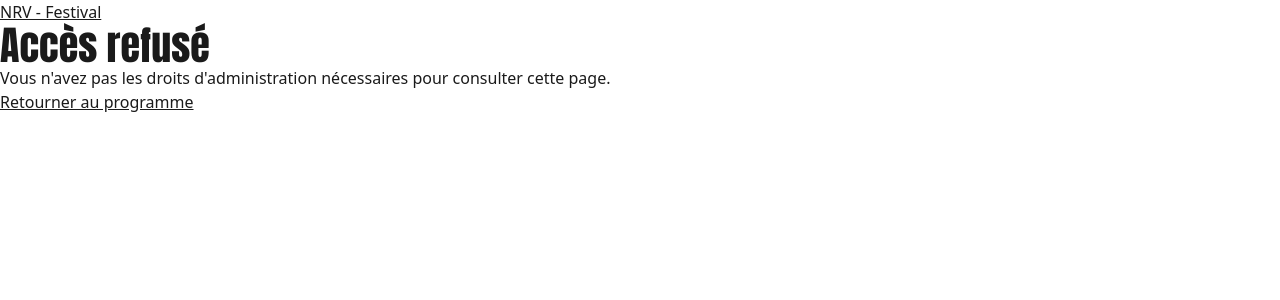
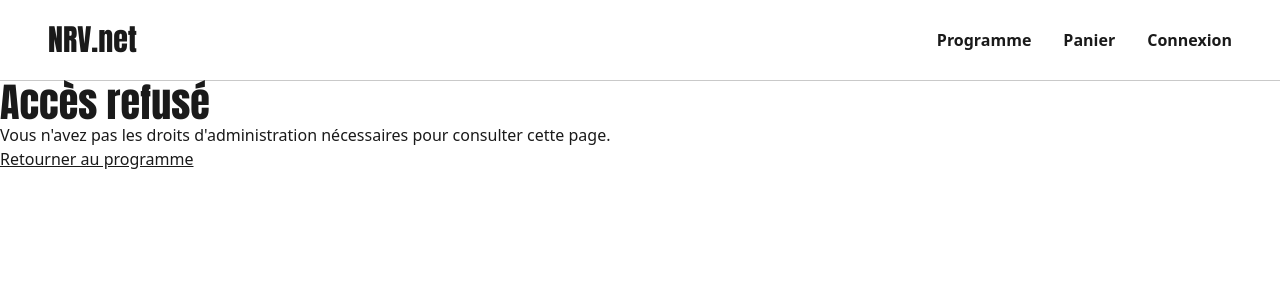
Before and after one commit to Dev9Shadow/NRV-Atelier, a PHP site: page /admin.html in a window 1280 px wide. Shown: the top 300 px of the page. Run offline with PHP 8.4, Linux system fonts and the light colour scheme.

Commit message:
header commun

```diff
--- a/front/admin.html
+++ b/front/admin.html
@@ -6,9 +6,13 @@
     <link rel="stylesheet" href="css/main.css">
 </head>
 <body>
-    <header>
-        <nav class="navbar">
-            <a href="index.html" class="logo">NRV - Festival</a>
+    <header class="site-header">
+        <a class="site-header__logo" href="index.html">NRV.net</a>
+        <nav class="site-header__nav" aria-label="Navigation principale">
+            <ul>
+                <li><a href="index.html">Programme</a></li>
+                <li><a href="panier.html">Panier</a></li>
+            </ul>
         </nav>
     </header>
 
@@ -17,6 +21,7 @@
         <p style="text-align: center;">Chargement en cours...</p>
     </main>
 
+    <script type="module" src="js/header.js"></script>
     <script type="module" src="./js/admin.js"></script>
 </body>
 </html>
--- a/front/billet.html
+++ b/front/billet.html
@@ -14,6 +14,7 @@
         <nav class="site-header__nav" aria-label="Navigation principale">
             <ul>
                 <li><a href="index.html">Programme</a></li>
+                <li><a href="panier.html">Panier</a></li>
             </ul>
         </nav>
     </header>
@@ -75,6 +76,7 @@
     </script>
 
     <script src="js/lib/handlebars.min.js"></script>
+    <script type="module" src="js/header.js"></script>
     <script type="module" src="js/billet.js"></script>
 </body>
 </html>
--- a/front/css/main.css
+++ b/front/css/main.css
@@ -98,18 +98,35 @@ a:focus-visible {
   margin: 0;
   padding: 0;
   display: flex;
-  gap: 2rem;
+  flex-wrap: wrap;
+  gap: 0 1.5rem;
 }
-.site-header__nav a {
+@media (min-width: 48rem) {
+  .site-header__nav ul {
+    gap: 0 2rem;
+  }
+}
+.site-header__nav a, .site-header__deconnexion {
   display: inline-block;
   padding-block: 0.5rem;
   color: #1a1a1a;
   font-weight: 600;
   text-decoration: none;
 }
-.site-header__nav a:hover, .site-header__nav a[aria-current=page] {
+.site-header__nav a:hover, .site-header__nav a[aria-current=page], .site-header__deconnexion:hover, .site-header__deconnexion[aria-current=page] {
   text-decoration: underline;
   text-underline-offset: 0.3em;
+}
+.site-header__deconnexion {
+  border: 0;
+  background: none;
+  font: inherit;
+  font-weight: 600;
+  cursor: pointer;
+}
+.site-header__deconnexion:focus-visible {
+  outline: 2px solid #1a1a1a;
+  outline-offset: 2px;
 }
 
 .site-footer {
--- a/front/index.html
+++ b/front/index.html
@@ -13,6 +13,7 @@
         <nav class="site-header__nav" aria-label="Navigation principale">
             <ul>
                 <li><a href="index.html" aria-current="page">Programme</a></li>
+                <li><a href="panier.html">Panier</a></li>
             </ul>
         </nav>
     </header>
@@ -78,6 +79,7 @@
         {{/each}}
     </script>
     <script src="js/lib/handlebars.min.js"></script>
+    <script type="module" src="js/header.js"></script>
     <script type="module" src="js/programme.js"></script>
 </body>
 </html>
--- a/front/js/api.js
+++ b/front/js/api.js
@@ -10,8 +10,8 @@ export class ApiError extends Error {
     }
 }
 
-export async function getJSON(chemin) {
-    return USE_MOCKS ? getMock(chemin) : appelerApi('GET', chemin);
+export async function getJSON(chemin, { rediriger = true } = {}) {
+    return USE_MOCKS ? getMock(chemin) : appelerApi('GET', chemin, undefined, rediriger);
 }
 
 export async function envoyerJSON(methode, chemin, corps) {
@@ -34,7 +34,7 @@ export function effacerSession() {
     sessionStorage.removeItem(CLE_UTILISATEUR);
 }
 
-async function appelerApi(methode, chemin, corps) {
+async function appelerApi(methode, chemin, corps, rediriger = true) {
     const headers = { Accept: 'application/json' };
     const session = lireSession();
     if (session) headers.Authorization = `Bearer ${session.token}`;
@@ -53,6 +53,9 @@ async function appelerApi(methode, chemin, corps) {
 
     if (response.status === 401 && !chemin.startsWith('/auth/')) {
         effacerSession();
+    }
+
+    if (response.status === 401 && rediriger && !chemin.startsWith('/auth/')) {
         const retour = window.location.pathname.split('/').pop() + window.location.search;
         window.location.href = `connexion.html?retour=${encodeURIComponent(retour)}`;
     }
--- /dev/null
+++ b/front/js/header.js
@@ -0,0 +1,66 @@
+import { getJSON, lireSession, effacerSession } from './api.js';
+
+const liste = document.querySelector('.site-header__nav ul');
+const pageCourante = window.location.pathname.split('/').pop() || 'index.html';
+
+function ajouterLien(href, texte) {
+    const item = document.createElement('li');
+    const lien = document.createElement('a');
+    lien.href = href;
+    lien.textContent = texte;
+    if (href === pageCourante) lien.setAttribute('aria-current', 'page');
+    item.append(lien);
+    liste.append(item);
+    return lien;
+}
+
+function ajouterDeconnexion() {
+    const item = document.createElement('li');
+    const bouton = document.createElement('button');
+    bouton.type = 'button';
+    bouton.className = 'site-header__deconnexion';
+    bouton.textContent = 'Déconnexion';
+    bouton.addEventListener('click', () => {
+        effacerSession();
+        window.location.href = 'index.html';
+    });
+    item.append(bouton);
+    liste.append(item);
+}
+
+async function afficherNombreDeBillets(lienPanier) {
+    try {
+        const { panier } = await getJSON('/panier', { rediriger: false });
+        const nombre = panier.lignes.reduce((total, ligne) => total + ligne.quantite, 0);
+        lienPanier.textContent = nombre > 0 ? `Panier (${nombre})` : 'Panier';
+    } catch {
+        if (lireSession()) {
+            lienPanier.textContent = 'Panier';
+        } else {
+            afficherNavigation();
+        }
+    }
+}
+
+function afficherNavigation() {
+    const session = lireSession();
+    liste.replaceChildren();
+
+    ajouterLien('index.html', 'Programme');
+    const lienPanier = ajouterLien('panier.html', 'Panier');
+
+    if (session?.utilisateur?.role === 'ADMIN') {
+        ajouterLien('admin.html', 'Admin');
+    }
+
+    if (session) {
+        ajouterDeconnexion();
+        afficherNombreDeBillets(lienPanier);
+        document.addEventListener('panier:modifie', () => afficherNombreDeBillets(lienPanier));
+    } else {
+        const retour = pageCourante === 'connexion.html' ? '' : `?retour=${encodeURIComponent(pageCourante + window.location.search)}`;
+        ajouterLien(`connexion.html${retour}`, 'Connexion');
+    }
+}
+
+afficherNavigation();
--- a/front/js/panier.js
+++ b/front/js/panier.js
@@ -19,6 +19,7 @@ async function afficherPanier() {
     try {
         const { panier } = await getJSON('/panier');
         contenu.innerHTML = rendu('tpl-panier', preparer(panier));
+        document.dispatchEvent(new CustomEvent('panier:modifie'));
     } catch (e) {
         erreur.textContent = e.message;
     }
--- a/front/js/reservation.js
+++ b/front/js/reservation.js
@@ -69,6 +69,7 @@ export async function initialiserReservation(soiree) {
         try {
             await envoyerJSON('POST', '/panier/lignes', choix);
             message.innerHTML = 'Billets ajoutés. <a href="panier.html">Voir le panier</a>';
+            document.dispatchEvent(new CustomEvent('panier:modifie'));
         } catch (erreur) {
             message.textContent = erreur.message;
         }
--- a/front/paiement.html
+++ b/front/paiement.html
@@ -107,6 +107,7 @@
     </script>
 
     <script src="js/lib/handlebars.min.js"></script>
+    <script type="module" src="js/header.js"></script>
     <script type="module" src="js/paiement.js"></script>
 </body>
 </html>
--- a/front/panier.html
+++ b/front/panier.html
@@ -64,6 +64,7 @@
         {{/if}}
     </script>
     <script src="js/lib/handlebars.min.js"></script>
+    <script type="module" src="js/header.js"></script>
     <script type="module" src="js/panier.js"></script>
 </body>
 </html>
--- a/front/scss/layout/_header.scss
+++ b/front/scss/layout/_header.scss
@@ -30,10 +30,16 @@
     &__nav ul {
         @include liste-nue;
         display: flex;
-        gap: espace(xl);
+        flex-wrap: wrap;
+        gap: 0 espace(l);
+
+        @include bp(md) {
+            gap: 0 espace(xl);
+        }
     }
 
-    &__nav a {
+    &__nav a,
+    &__deconnexion {
         display: inline-block;
         padding-block: espace(s);
         color: $couleur-texte;
@@ -46,4 +52,13 @@
             text-underline-offset: 0.3em;
         }
     }
+
+    &__deconnexion {
+        border: 0;
+        background: none;
+        font: inherit;
+        font-weight: 600;
+        cursor: pointer;
+        @include focus-visible;
+    }
 }
--- a/front/soiree.html
+++ b/front/soiree.html
@@ -13,6 +13,7 @@
         <nav class="site-header__nav" aria-label="Navigation principale">
             <ul>
                 <li><a href="index.html">Programme</a></li>
+                <li><a href="panier.html">Panier</a></li>
             </ul>
         </nav>
     </header>
@@ -112,6 +113,7 @@
         {{/each}}
     </script>
     <script src="js/lib/handlebars.min.js"></script>
+    <script type="module" src="js/header.js"></script>
     <script type="module" src="js/soiree.js"></script>
 </body>
 </html>
```
Also changed, not shown: front/connexion.html (+10 -0 lines).
